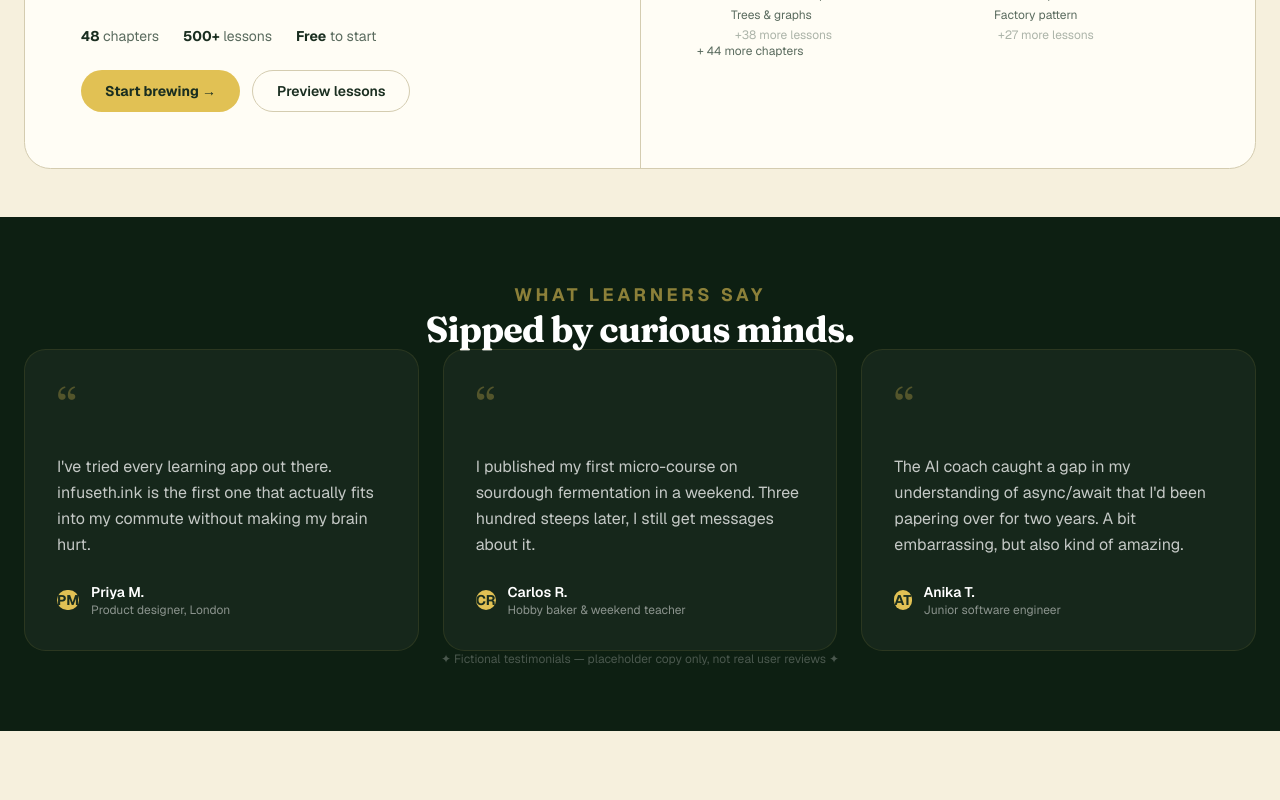
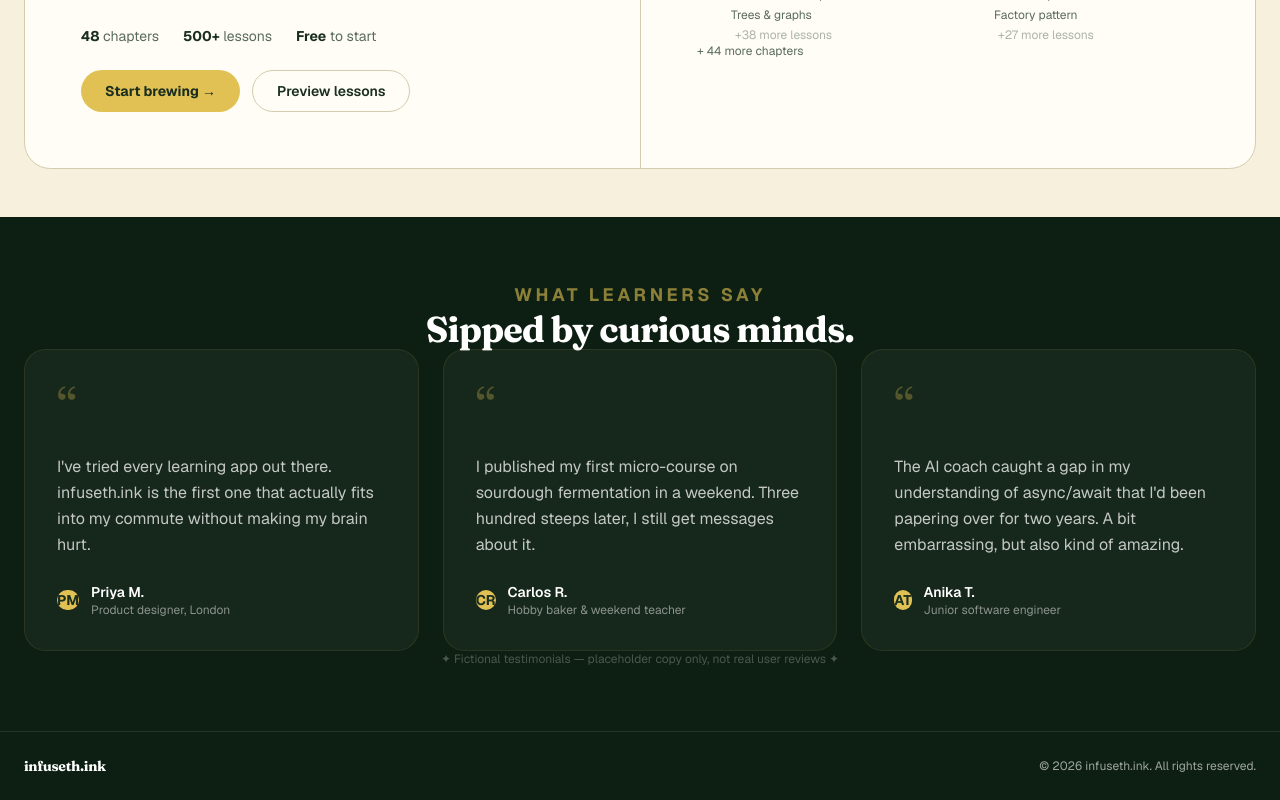
Before and after one commit to infuseth-ink/infusethink-web, a Next.js app: page / in a window 1280 px wide. Shown: the part 1558-2358 px from the top of the page. Before the commit the page ends 2289 px from the top, so only its background shows below. Built offline with nearby package versions, Linux system fonts and the light colour scheme.

Commit message:
✨ feat: add footer to test CD changes

```diff
--- a/app/layout.tsx
+++ b/app/layout.tsx
@@ -1,5 +1,6 @@
 import type { Metadata } from 'next';
 import { Geist, Geist_Mono, Fraunces } from 'next/font/google';
+import Footer from '@/components/layout/Footer';
 import Navbar from '@/components/layout/Navbar';
 import './globals.css';
 
@@ -38,6 +39,7 @@ export default function RootLayout({
       <body className="flex flex-col min-block-full">
         <Navbar />
         {children}
+        <Footer />
       </body>
     </html>
   );
--- /dev/null
+++ b/components/layout/Footer.tsx
@@ -0,0 +1,15 @@
+import Link from 'next/link';
+
+export default function Footer() {
+  return (
+    <footer className="border-t border-white/10 bg-[#0d1f12] text-white/60">
+      <div className="mx-auto flex flex-col items-center gap-4 p-6 max-inline-6xl sm:flex-row sm:justify-between">
+        <span className="font-display text-sm font-semibold tracking-tight text-white">
+          infuseth.ink
+        </span>
+
+        <p className="text-xs">© {new Date().getFullYear()} infuseth.ink. All rights reserved.</p>
+      </div>
+    </footer>
+  );
+}
```
